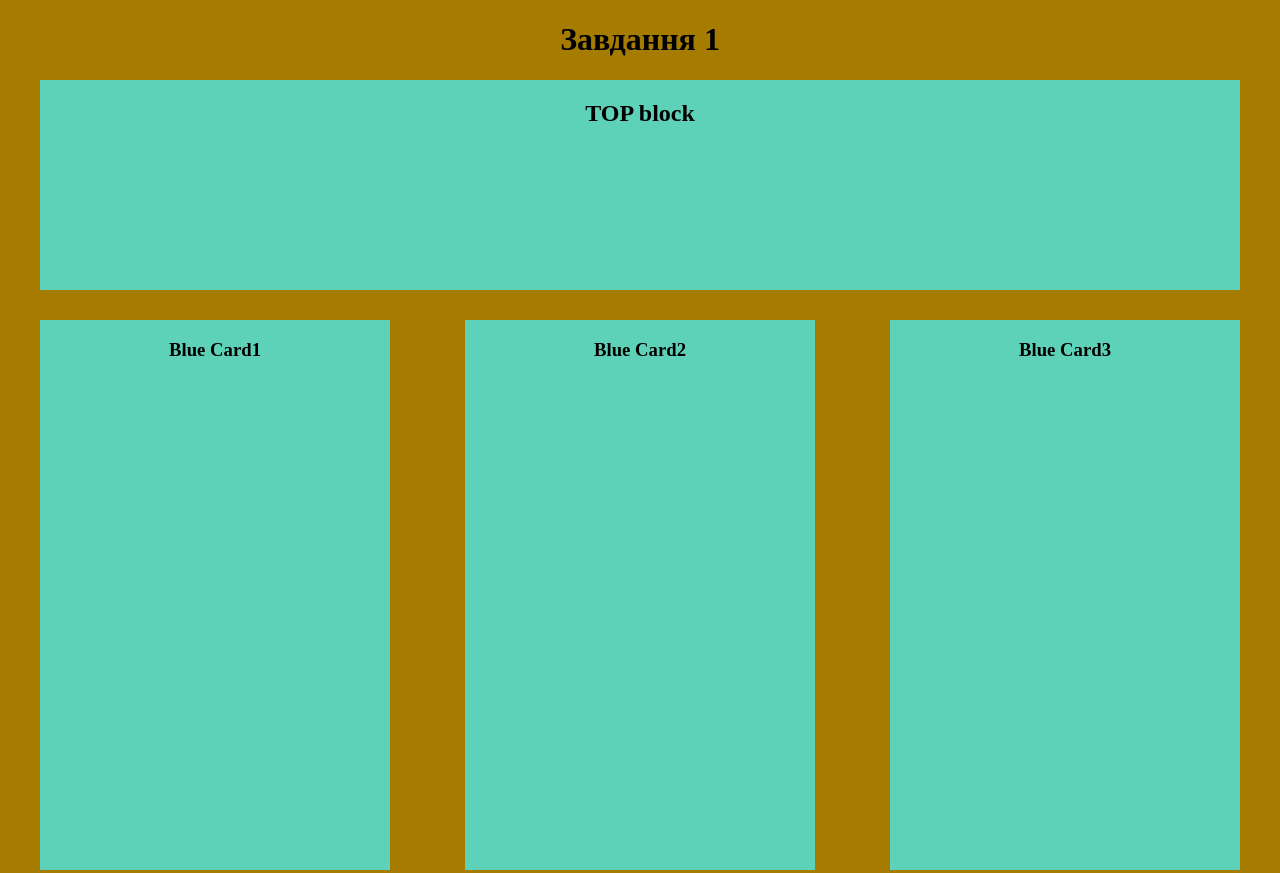
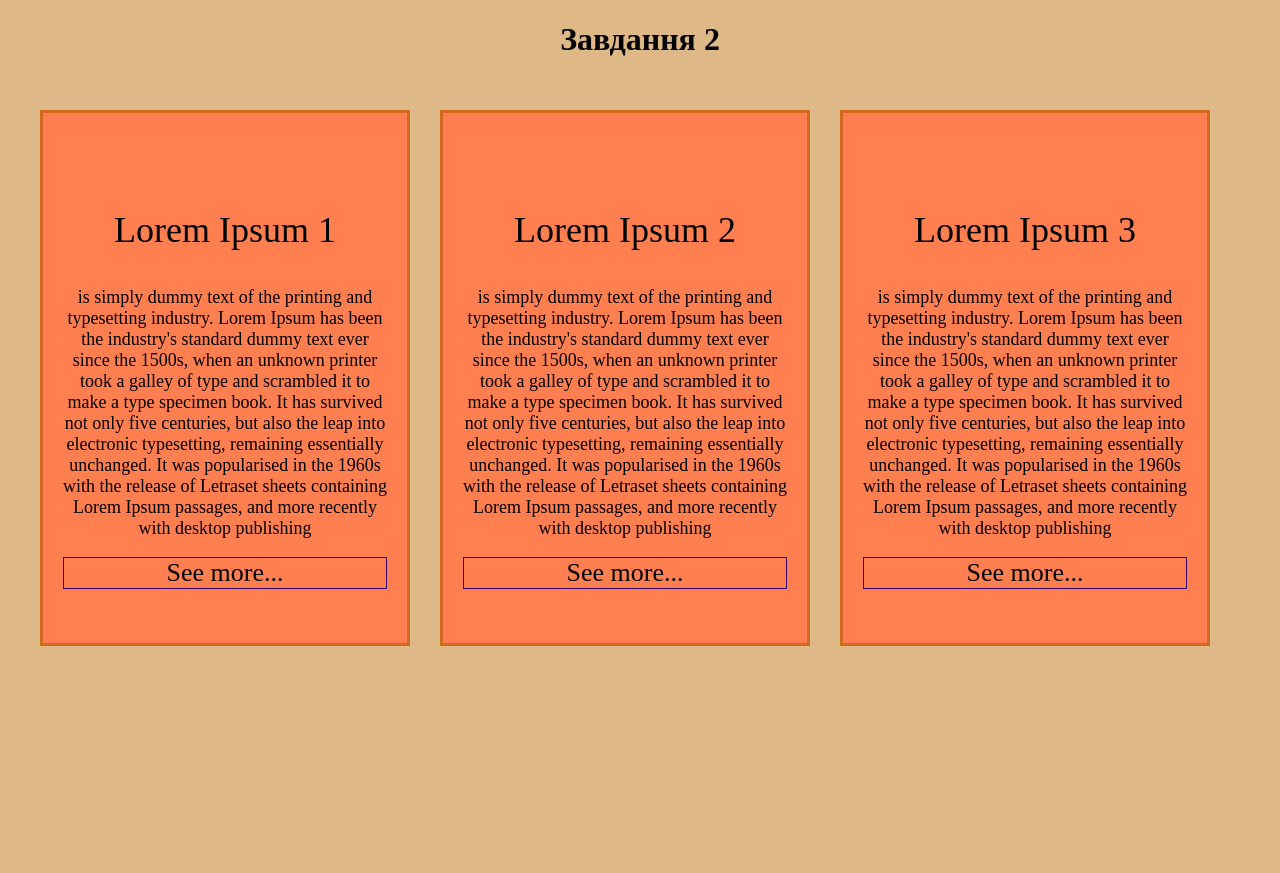
Before and after one commit to Abscentee13/HTML_CSS, a website: page HomeWork02_HTML_Div_ Sviehaper/cards/index.html in a window 1280 px wide. Shown: the top 873 px of the page. After the commit the page ends 800 px from the top, so only its background shows below. Drawn offline with Linux system fonts and the light colour scheme; files that its build step writes are made by us from their sources.

Commit message:
Homework2-2 end

```diff
--- a/HomeWork02_HTML_Div_ Sviehaper/cards/index.html
+++ b/HomeWork02_HTML_Div_ Sviehaper/cards/index.html
@@ -5,34 +5,45 @@
     <meta name="viewport"
           content="width=device-width, user-scalable=no, initial-scale=1.0, maximum-scale=1.0, minimum-scale=1.0">
     <meta http-equiv="X-UA-Compatible" content="ie=edge">
-    <title>Blue Blocks</title>
-    <link rel="stylesheet" href="styles/blocks.css">
+    <title>Cards</title>
+    <link rel="stylesheet" href="styles/cards.css">
 
 </head>
 <body id="page">
-<h1>Завдання 1</h1>
-<div class="main-block">
+<h1>Завдання 2</h1>
 
-    <div class="top-block">
-        <h2> TOP block</h2>
+<div class="middle-content">
+    <div class="card">
+
+        <p class="title-text">Lorem Ipsum 1</p>
+
+        <p class="body-text">is simply dummy text of the printing and typesetting industry. Lorem Ipsum has been the industry's standard dummy text ever since the 1500s, when an unknown printer took a galley of type and scrambled it to make a type specimen book. It has survived not only five centuries, but also the leap into electronic typesetting, remaining essentially unchanged. It was popularised in the 1960s with the release of Letraset sheets containing Lorem Ipsum passages, and more recently with desktop publishing
+        </p>
+        <div class="see-more--button">
+            See more...
+        </div>
     </div>
-    <div class="middle-block">
+    <div class="card">
 
-        <div class="card">
-            <h3> Blue Card1 </h3>
+        <p class="title-text">Lorem Ipsum 2</p>
+
+        <p class="body-text">is simply dummy text of the printing and typesetting industry. Lorem Ipsum has been the industry's standard dummy text ever since the 1500s, when an unknown printer took a galley of type and scrambled it to make a type specimen book. It has survived not only five centuries, but also the leap into electronic typesetting, remaining essentially unchanged. It was popularised in the 1960s with the release of Letraset sheets containing Lorem Ipsum passages, and more recently with desktop publishing
+        </p>
+        <div class="see-more--button">
+            See more...
         </div>
-        <div class="card">
-            <h3> Blue Card2 </h3>
-        </div>
-        <div class="card">
-            <h3> Blue Card3 </h3>
-        </div>
-
-    </div>
-    <div class="bottom-block">
-        <h2> BOTTOM block</h2>
     </div>
 
+    <div class="card">
+
+        <p class="title-text">Lorem Ipsum 3</p>
+
+        <p class="body-text">is simply dummy text of the printing and typesetting industry. Lorem Ipsum has been the industry's standard dummy text ever since the 1500s, when an unknown printer took a galley of type and scrambled it to make a type specimen book. It has survived not only five centuries, but also the leap into electronic typesetting, remaining essentially unchanged. It was popularised in the 1960s with the release of Letraset sheets containing Lorem Ipsum passages, and more recently with desktop publishing
+        </p>
+        <div class="see-more--button">
+            See more...
+        </div>
+    </div>
 </div>
 </body>
 </html>
--- /dev/null
+++ b/HomeWork02_HTML_Div_ Sviehaper/cards/styles/cards.css
@@ -0,0 +1,47 @@
+#page {
+    background: burlywood;
+    width: 1200px;
+    align-content: center;
+    text-align: center;
+    margin: auto;
+}
+.middle-content
+{
+    display: flex;
+    justify-content: center;
+}
+
+.card
+{
+    width: 350px;
+    height: 450px;
+    background: coral;
+
+    display: flex;
+    display: block;
+    justify-content: center;
+    margin: 30px 30px 30px 0px;
+    border-width: medium;
+    border-style: solid;
+    border-color: chocolate;
+    padding: 60px 20px 20px 20px;
+}
+.title-text
+{
+    text-align: center;
+    font-size: 36px;
+}
+
+.body-text
+{
+    text-align: center;
+    font-size: 18px;
+}
+.see-more--button
+{
+    text-align: center;
+    font-size: 26px;
+    border-width: thin;
+    border-style: solid;
+    border-color: #330570;
+}
```
